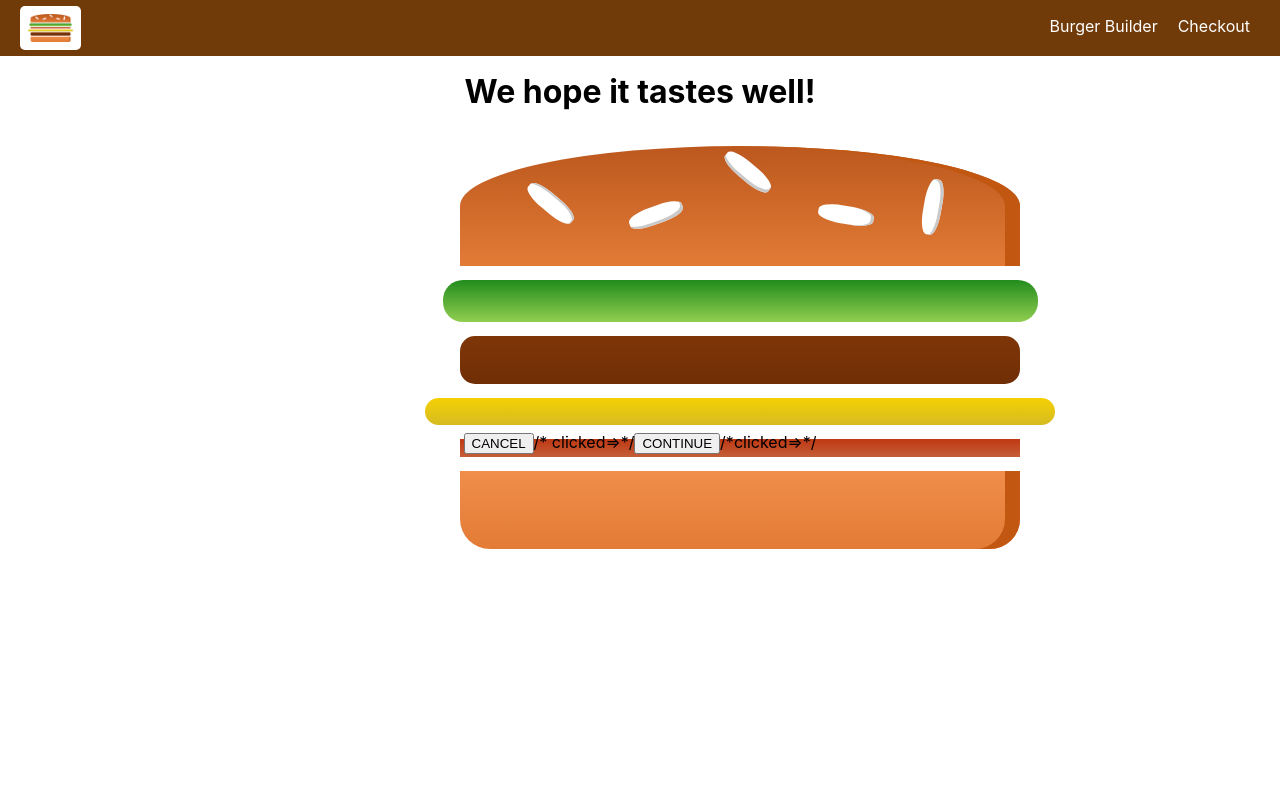
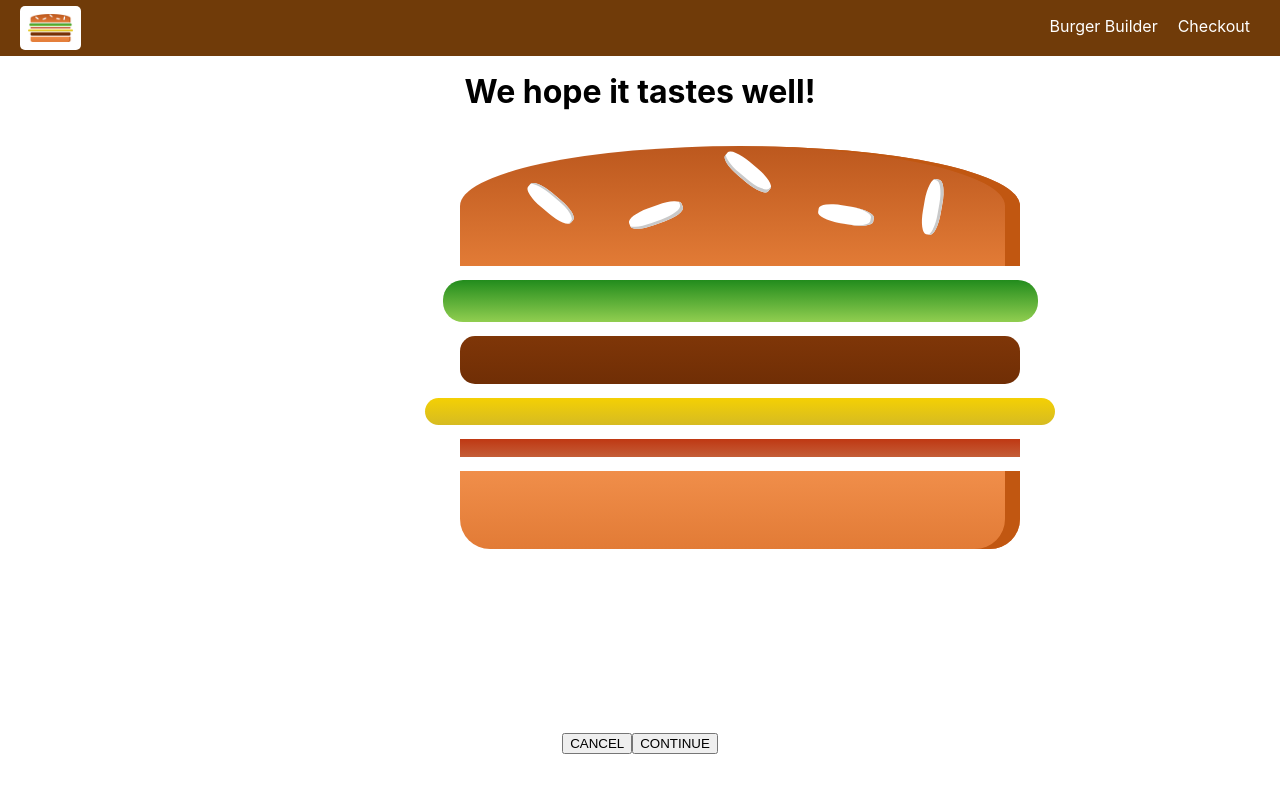
Before and after one commit to vincentpace2395/burger-builder-project, a React app: page /checkout in a window 1280 px wide. Shown: the top 792 px of the page. Built offline with nearby package versions, Linux system fonts and the light colour scheme.

Commit message:
Add buttons functionality to CheckoutSummary page

```diff
--- a/package.json
+++ b/package.json
@@ -43,6 +43,7 @@
     "postcss-normalize": "7.0.1",
     "postcss-preset-env": "6.6.0",
     "postcss-safe-parser": "4.0.1",
+    "prop-types": "^15.7.2",
     "react": "^16.8.6",
     "react-app-polyfill": "^1.0.1",
     "react-dev-utils": "^9.0.1",
--- a/src/components/Burger/OrderSummary/OrderSummary.js
+++ b/src/components/Burger/OrderSummary/OrderSummary.js
@@ -1,5 +1,4 @@
 import React from 'react';
-import Aux from '../../../hoc/Aux/Aux';
 import Button from '../../UI/Button/Button'
 
 class OrderSummary extends React.Component {
@@ -15,7 +14,7 @@ class OrderSummary extends React.Component {
             });
 
         return (
-            <Aux>
+            <div>
                 <h3>Your Order</h3>
                 <p>A delicious burger with the following ingredients:</p>
                 <ul>
@@ -25,7 +24,7 @@ class OrderSummary extends React.Component {
                 <p>Continue to checkout?</p>
                 <Button btnType="Danger" clicked={this.props.purchaseCancelled}>CANCEL</Button>
                 <Button btnType="Success" clicked={this.props.purchaseContinued}>CONTINUE</Button>
-            </Aux>
+            </div>
         )
     }
 };
--- a/src/components/Order/CheckoutSummary/CheckoutSummary.css
+++ b/src/components/Order/CheckoutSummary/CheckoutSummary.css
@@ -7,6 +7,5 @@
 @media (min-width: 600px) {
     .CheckoutSummary {
         width: 500px;
-
     }
 }
--- a/src/components/Order/CheckoutSummary/CheckoutSummary.js
+++ b/src/components/Order/CheckoutSummary/CheckoutSummary.js
@@ -3,21 +3,23 @@ import Burger from '../../Burger/Burger';
 import Button from '../../UI/Button/Button';
 import './CheckoutSummary.css';
 
-const checkoutSummary = props => {
+class CheckoutSummary extends React.Component {
+    render() {
+        const { checkoutCancelled, checkoutContinued } = this.props;
+
         return (
             <div className='CheckoutSummary'>
                 <h1>We hope it tastes well!</h1>
-            <div style={{width: '100%', height: '300px', margin: 'auto'}}>
-                <Burger ingredients={props.ingredients} />
-            </div>
+                <Burger ingredients={this.props.ingredients} />
                 <Button
-                btnType="Danger" >CANCEL</Button>
-                /* clicked={}>*/
+                    btnType="Danger"
+                    clicked={checkoutCancelled}>CANCEL</Button>
                 <Button
-                btnType="Success">CONTINUE</Button>
-                /*clicked={}>*/
+                    btnType="Success"
+                    clicked={checkoutContinued}>CONTINUE</Button>
             </div>
         );
+    }
 };
 
-export default checkoutSummary;
+export default CheckoutSummary;
--- a/src/components/UI/Button/Button.js
+++ b/src/components/UI/Button/Button.js
@@ -1,9 +1,19 @@
 import React from 'react';
+import PropTypes from 'prop-types';
 import classes from './Button.css';
 
-const button = props => (
-    <button className={[classes.Button, classes[props.btnType]].join(' ')}
-        onClick={props.clicked}>{props.children}</button>
-);
+const Button = props => {
+    return (
+        <button
+            className={[classes.Button, classes[props.btnType]].join(' ')}
+            onClick={props.clicked}>{props.children}
+        </button>
+    );
+};
 
-export default button;
+Button.propTypes = {
+    clicked: PropTypes.func.isRequired,
+    btnType: PropTypes.string.isRequired
+};
+
+export default Button;
--- a/src/containers/Checkout/Checkout.js
+++ b/src/containers/Checkout/Checkout.js
@@ -1,5 +1,6 @@
 import React from 'react';
 import CheckoutSummary from '../../components/Order/CheckoutSummary/CheckoutSummary';
+import Button from "../../components/UI/Button/Button";
 
 class Checkout extends React.Component {
     state = {
@@ -11,10 +12,21 @@ class Checkout extends React.Component {
         }
     };
 
+    checkoutCancelledHandler = () => {
+        this.props.history.goBack();
+    };
+
+    checkoutContinuedHandler = () => {
+        this.props.history.replace('/checkout/contact-data');
+    };
+
     render() {
         return (
             <div>
-                <CheckoutSummary ingredients={this.state.ingredients}/>
+                <CheckoutSummary
+                    ingredients={this.state.ingredients}
+                    checkoutCancelled={this.checkoutCancelledHandler}
+                    checkoutContinued={this.checkoutContinuedHandler}/>
             </div>
         );
     }
```
Lines whose indentation alone changed are shown as unchanged.
